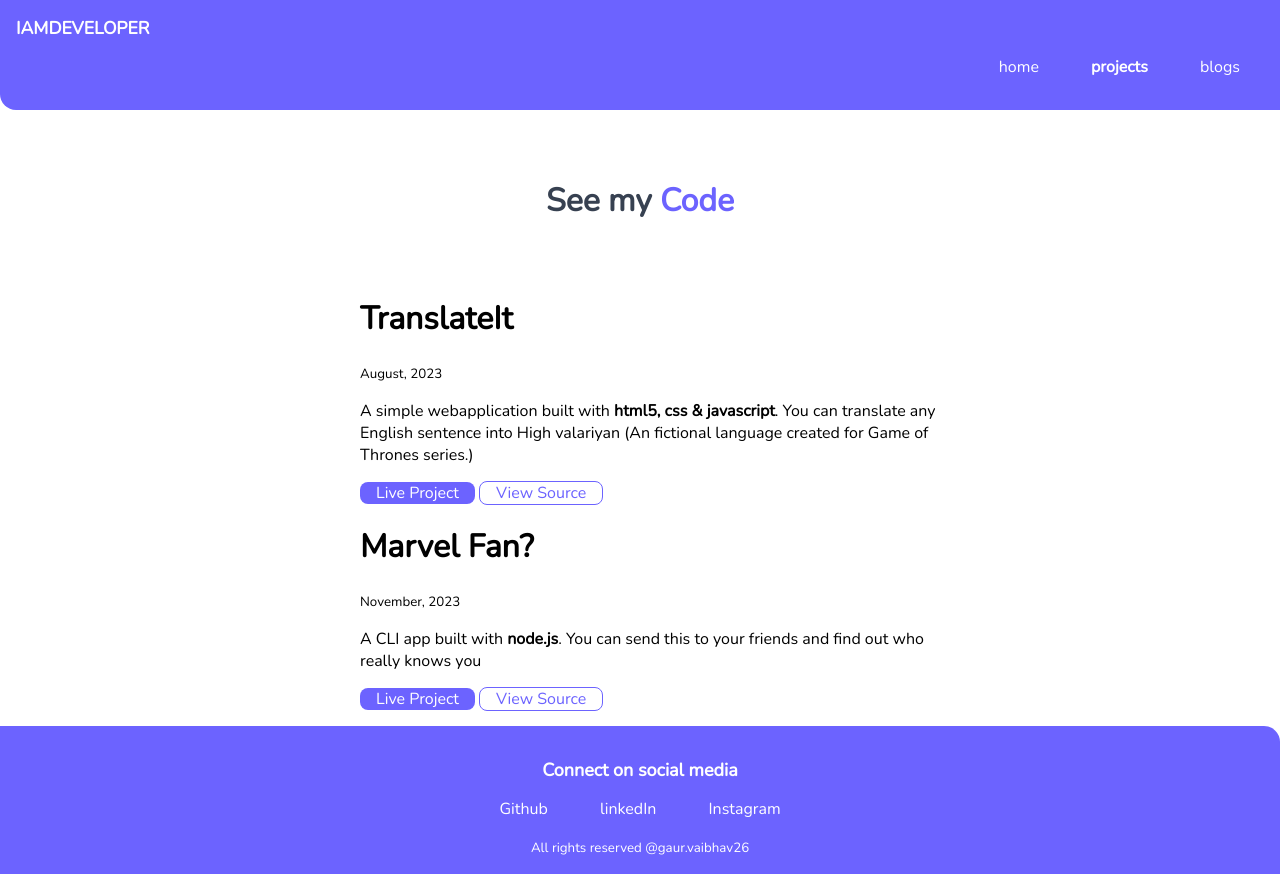
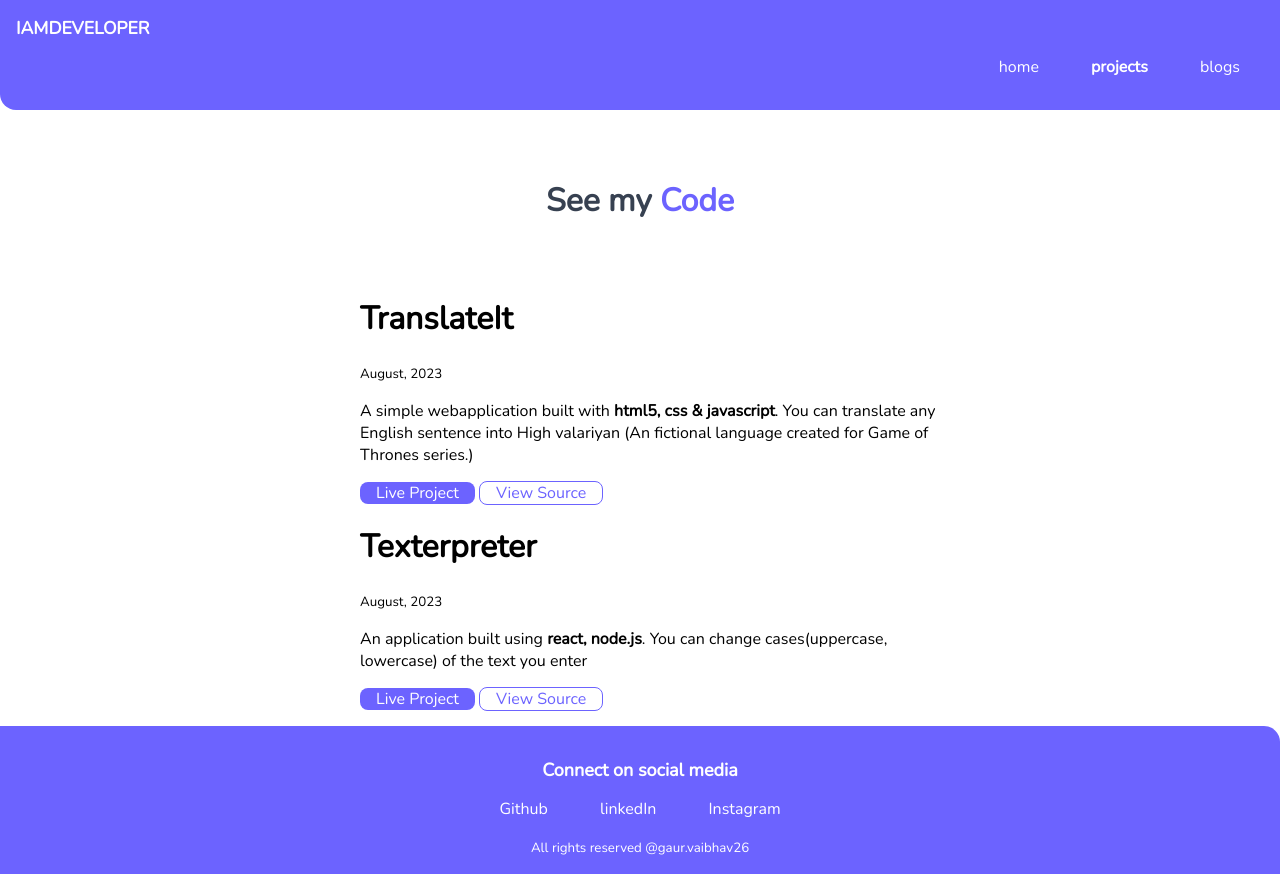
Before and after one commit to vaibhav0226/Portfolio, a plain HTML site: page projects.html in a window 1280 px wide. Drawn offline with nearby package versions, Linux system fonts and the light colour scheme.

Commit message:
updated projects

```diff
--- a/projects.html
+++ b/projects.html
@@ -35,13 +35,12 @@
         </li>
         <li class="list-non-bullet">
             <div class="container container-center">
-                <h1>Marvel Fan?</h1>
-                <small>November, 2023</small>
-                <p>A CLI app built with <strong>node.js</strong>. You can send this to your friends and find out who
-                    really knows you</p>
+                <h1>Texterpreter</h1>
+                <small>August, 2023</small>
+                <p>An application built using <strong>react, node.js</strong>. You can change cases(uppercase, lowercase) of the text you enter</p>
 
-                <a href="#" class="link primary-link">Live Project</a>
-                <a href="#" class="link secondary-link">View Source</a>
+                <a href="https://incandescent-faun-405b6a.netlify.app/" class="link primary-link">Live Project</a>
+                <a href="https://github.com/vaibhav0226/Lets-Learn-Git.git" class="link secondary-link">View Source</a>
             </div>
         </li>
     </ul>
```
